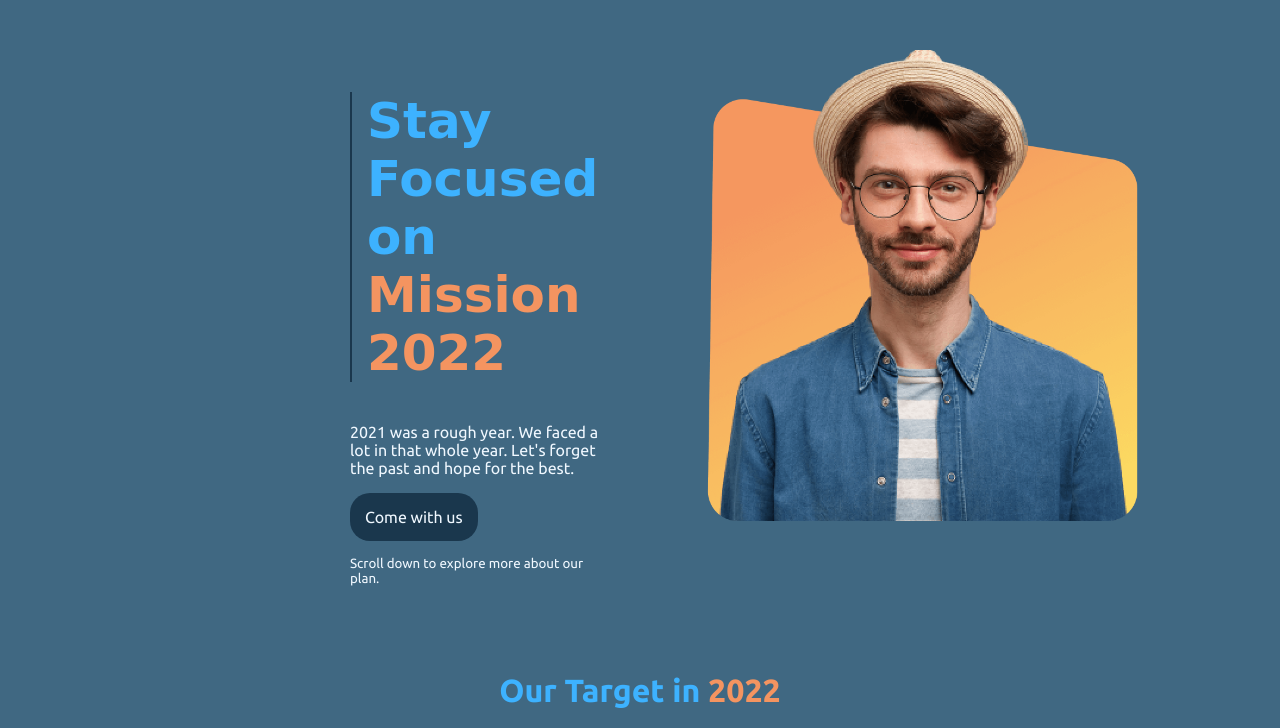
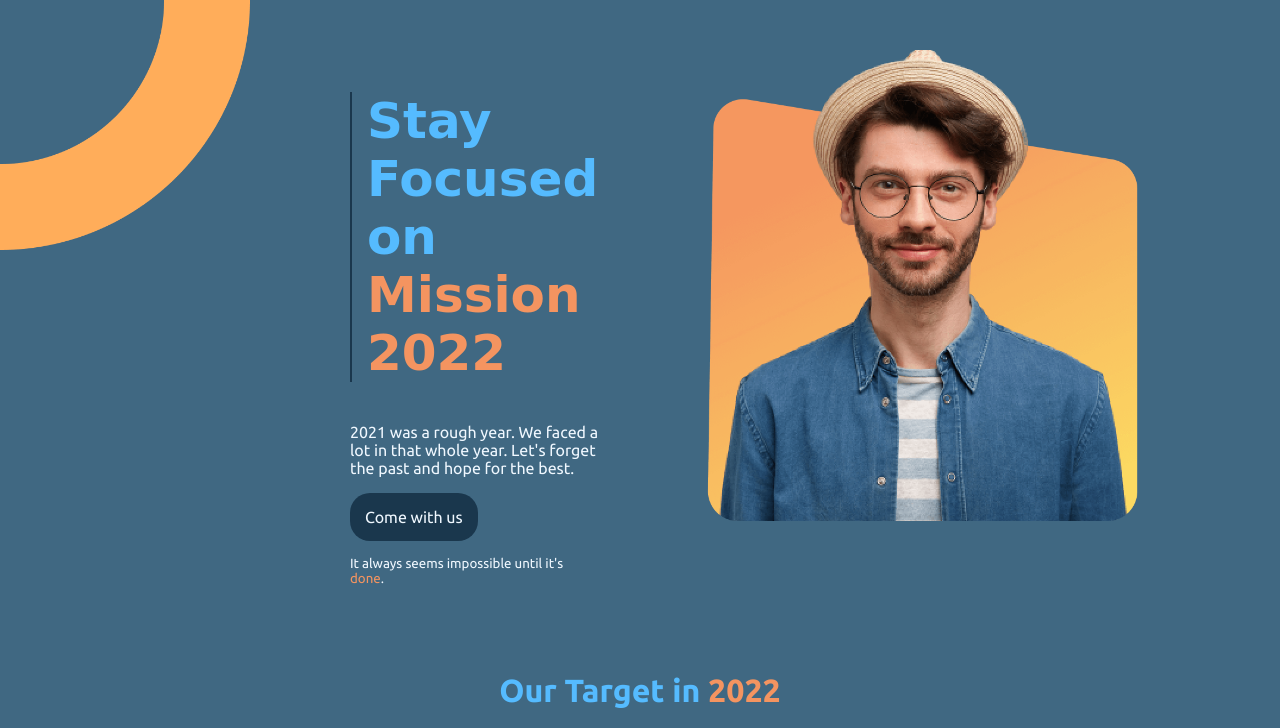
Before and after one commit to zhSHUVO/Mission-2022, a plain HTML site: page index.html in a window 1280 px wide. Shown: the top 728 px of the page. Drawn offline with Linux system fonts and the light colour scheme; a web font is replaced by a local one.

Commit message:
fine tuning and final commit

```diff
--- a/index.html
+++ b/index.html
@@ -27,7 +27,7 @@
         </p>
         <a class="link-button" href="#">Come with us</a>
         <br />
-        <small>Scroll down to explore more about our plan.</small>
+        <small>It always seems impossible until it's <span>done</span>.</small>
       </div>
       <div class="half-split">
         <img class="global-images" src="./images/person/person-1.png" alt="" />
--- a/style.css
+++ b/style.css
@@ -3,6 +3,11 @@ body {
   background-color: #406882;
   color: aliceblue;
   margin: 0;
+  background-image: url(./images/shapes/shape-1.png);
+  background-repeat: no-repeat;
+  background-size: 500px;
+  background-attachment: fixed;
+  background-position: -250px -250px;
 }
 
 .main-title {
@@ -45,7 +50,7 @@ small {
 }
 
 h1 {
-  color: #3db2ff;
+  color: #55bbff;
 }
 
 .half-split {
```
Also changed, not shown: images/shapes/smile.png (added).
